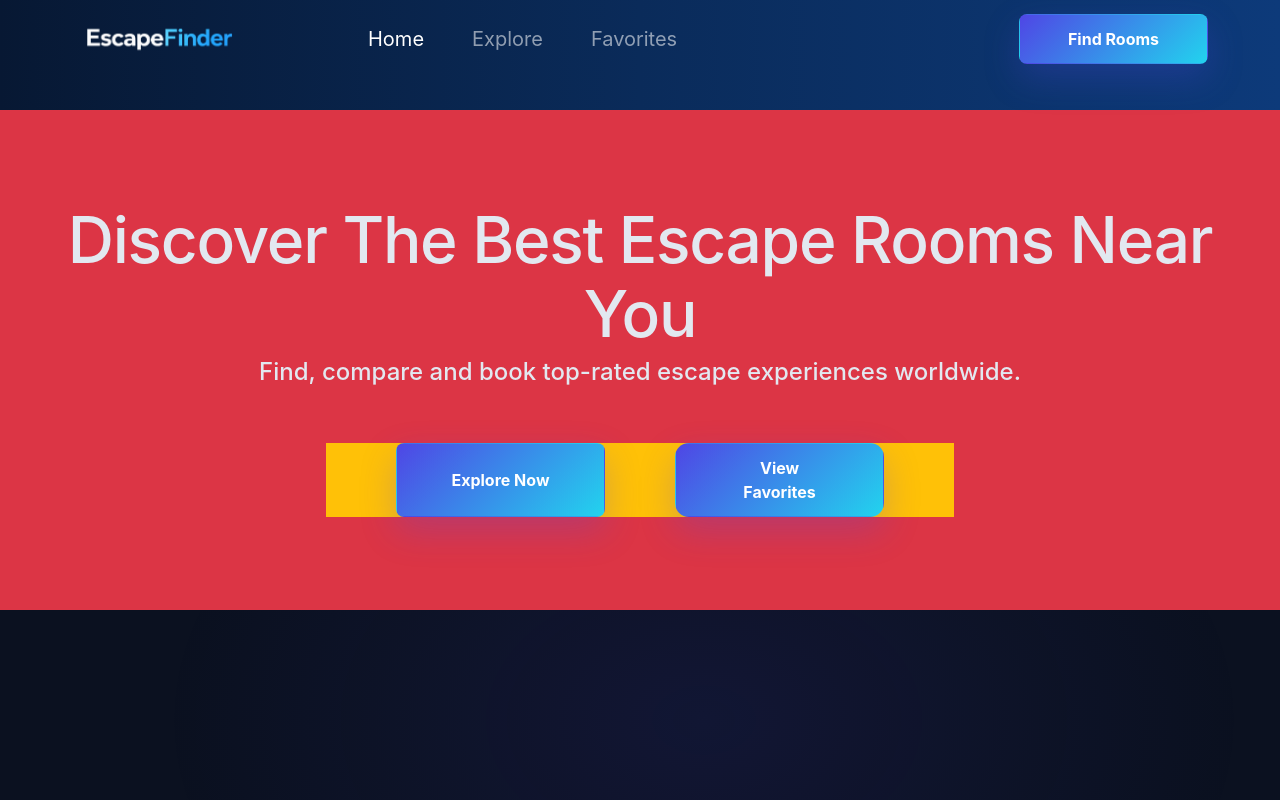
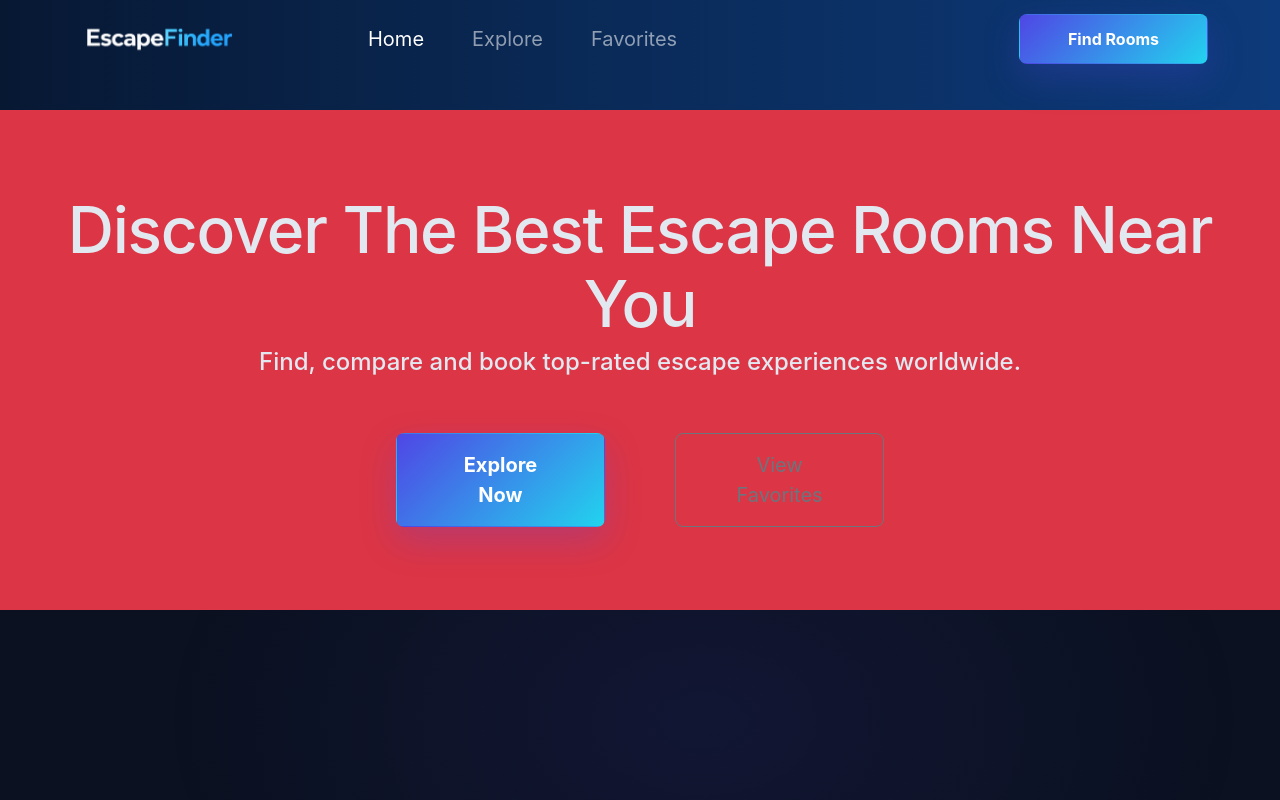
Before and after one commit to kiumars609/escape-finder, a React (Vite) app: page / in a window 1280 px wide. Built offline with nearby package versions, Linux system fonts and the light colour scheme.

Commit message:
Edit Button Section for SubHeader

```diff
--- a/src/Components/SubHeader/ButtonSection.jsx
+++ b/src/Components/SubHeader/ButtonSection.jsx
@@ -2,12 +2,12 @@ import React from "react";
 
 export default function ButtonSection() {
   return (
-    <div className="col-12 col-md-6 bg-warning button-section mt-5">
-      <button className="btn btn-primary text-white col-12 col-md-4 px-5 rounded-3">
+    <div className="col-12 col-md-6 button-section mt-5">
+      <button className="btn btn-primary text-white col-12 col-md-4 px-5 rounded-3 py-3 fs-5">
         Explore Now
       </button>
 
-      <button className="btn btn-primary text-white col-12 col-md-4 px-5">
+      <button className="btn border-secondary glass-btn col-12 col-md-4 px-5 rounded-3 py-3 fs-5 btn-outline-secondary">
         View Favorites
       </button>
     </div>
--- a/src/Components/SubHeader/style.css
+++ b/src/Components/SubHeader/style.css
@@ -11,7 +11,14 @@
 
 /* Button Section */
 
-.sub-header .main .button-section{
-    display: flex;
-    justify-content: space-evenly;
+.sub-header .main .button-section {
+  display: flex;
+  justify-content: space-evenly;
 }
+
+.sub-header .main .button-section .glass-btn {
+  background: transparent;
+  border: 1px solid #ccc;
+  border-radius: 6px;
+  padding: 10px 20px;
+}
```
